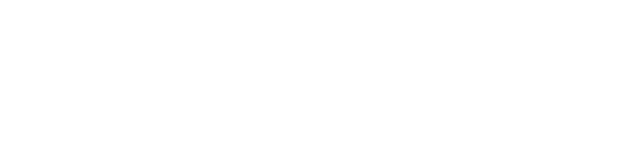
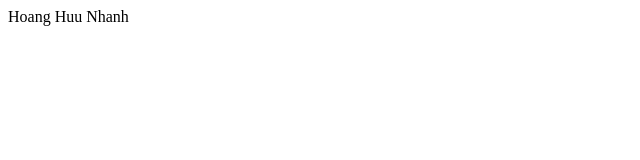
Before and after one commit to Taruno106/demoleader, a plain HTML site: page index.html in a window 1280 px wide. Shown: the whole page, without its empty margins (0-640 px from the left). Drawn offline with Linux system fonts and the light colour scheme.

Commit message:
Update index.html

```diff
--- a/index.html
+++ b/index.html
@@ -8,7 +8,7 @@
 </head>
 <body>
     <header>
-
+        Hoang Huu Nhanh
     </header>
 </body>
 </html>
```
